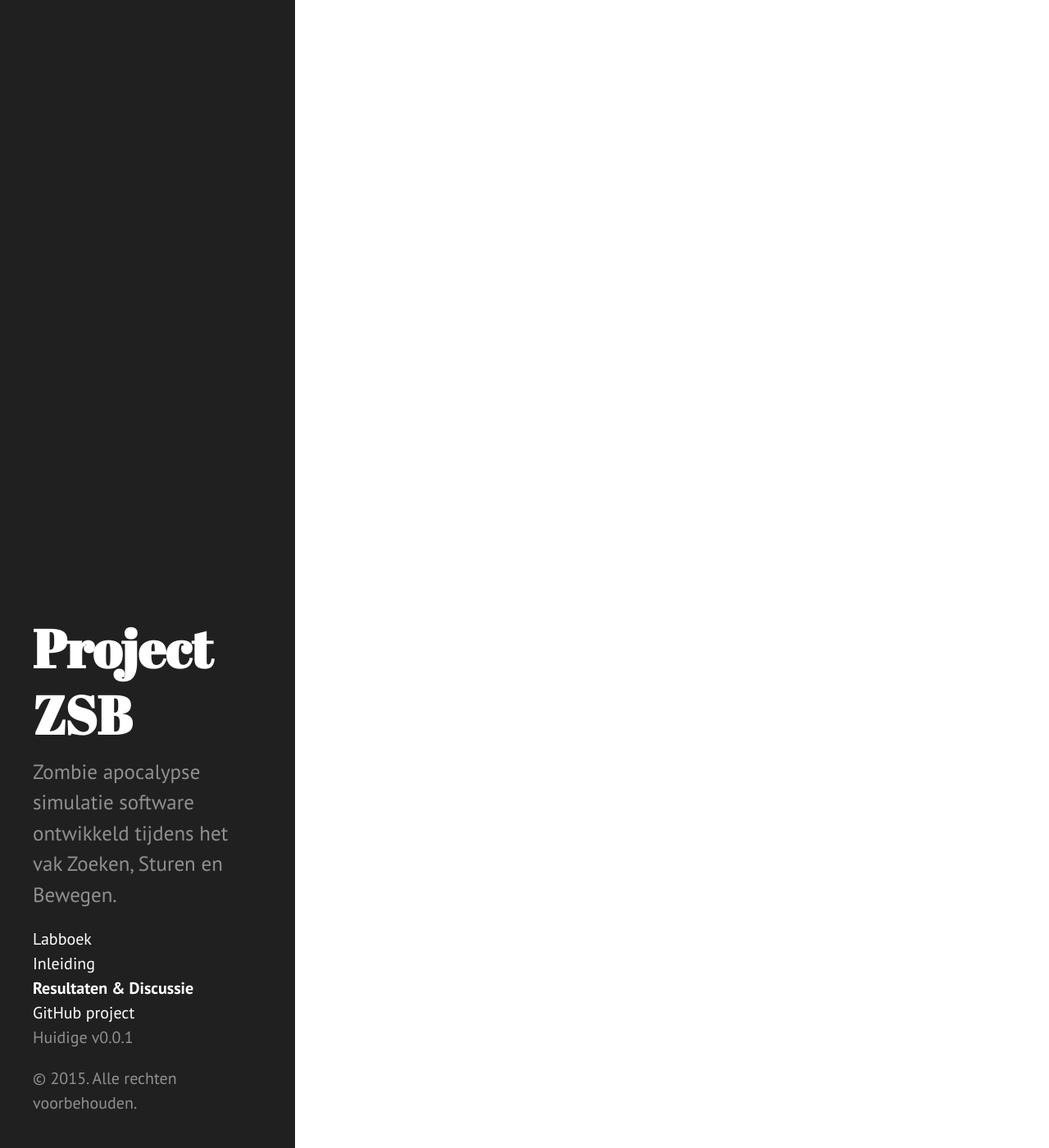
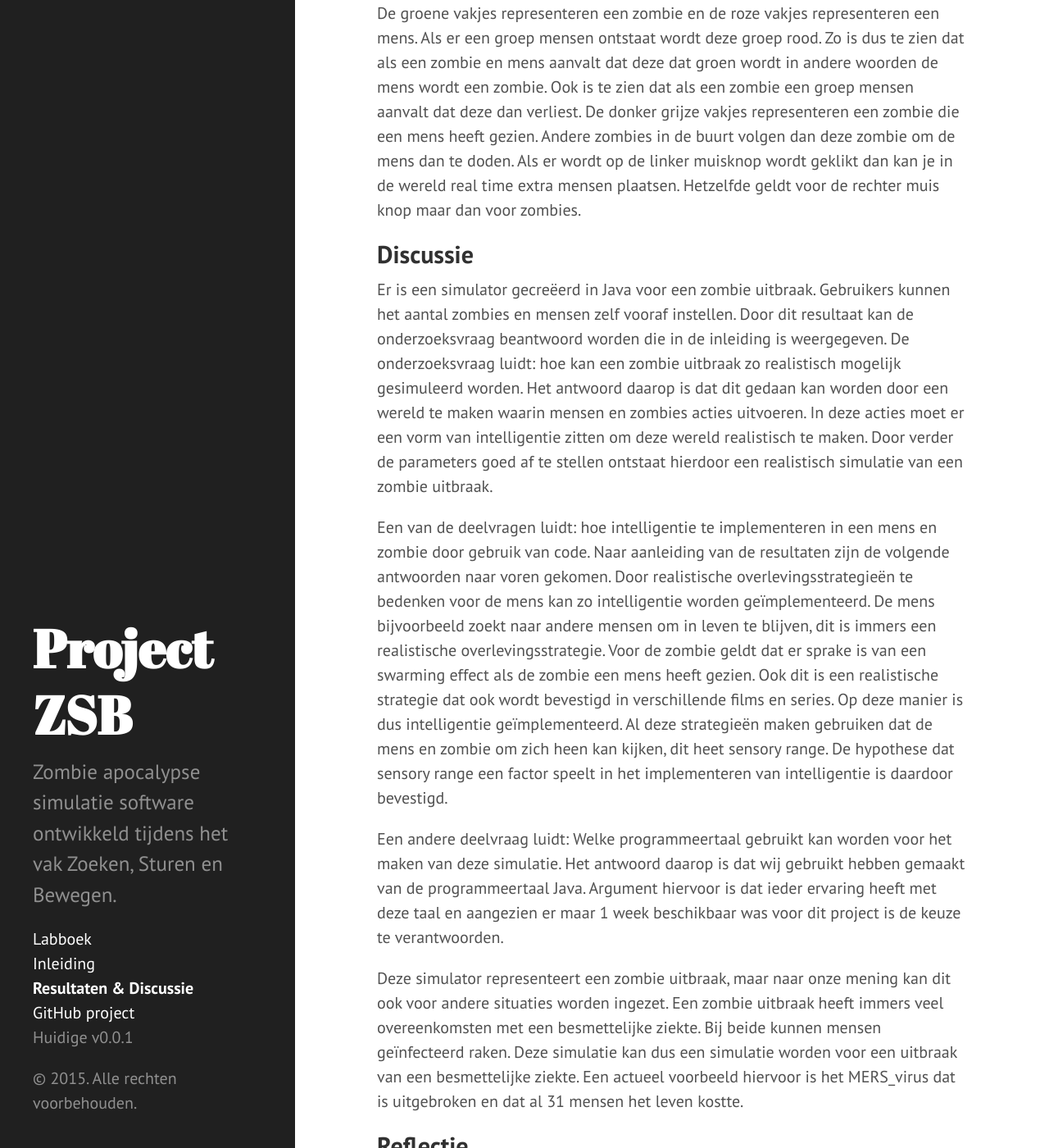
Before and after one commit to zombiea-apocalypse-sim/zombiea-apocalypse-sim.github.io, a Jekyll site: the page built from discussie.md, in a window 1280 px wide and 1400 px high, scrolled down 357 px. Shown: the whole window at 82% size. Built offline with Jekyll 4.4.1, drawn with Linux system fonts in a browser that asks for light colours; Markdown is read by kramdown in place of the engine named in the settings; some of the changed text lies outside the part shown.

Commit message:
resultaten en discu init

```diff
--- a/discussie.md
+++ b/discussie.md
@@ -2,3 +2,30 @@
 layout: page
 title: Resultaten & Discussie
 ---
+
+## Resultaten
+
+Voor het project van he vak zoeken, sturen en bewegen is dus een simulator gecreëerd voor een zombie uitbraak. De resultaten zijn in het volgende filmpje te zien. Hier is de simulator weergegeven met verschillende parameters.
+
+
+XXX FILMPJE JULIAN XXX
+
+
+De groene vakjes representeren een zombie en de roze vakjes representeren een mens. Als er een groep mensen ontstaat wordt deze groep rood. Zo is dus te zien dat als een zombie en mens aanvalt dat deze dat groen wordt in andere woorden de mens wordt een zombie. Ook is te zien dat als een zombie een groep mensen aanvalt dat deze dan verliest. De donker grijze vakjes representeren een zombie die een mens heeft gezien. Andere zombies in de buurt volgen dan deze zombie om de mens dan te doden. Als er wordt op de linker muisknop wordt geklikt dan kan je in de wereld real time extra mensen plaatsen. Hetzelfde geldt voor de rechter muis knop maar dan voor zombies.
+
+
+## Discussie
+
+Er is een simulator gecreëerd in Java voor een zombie uitbraak. Gebruikers kunnen het aantal zombies en mensen zelf vooraf instellen. Door dit resultaat kan de onderzoeksvraag beantwoord worden die in de inleiding is weergegeven. De onderzoeksvraag luidt:  hoe kan een zombie uitbraak zo realistisch mogelijk gesimuleerd worden. Het antwoord daarop is dat dit gedaan kan worden door een wereld te maken waarin mensen en zombies acties uitvoeren. In deze acties moet er een vorm van intelligentie zitten om deze wereld realistisch te maken. Door verder de parameters goed af te stellen ontstaat hierdoor een realistisch simulatie van een zombie uitbraak.
+
+Een van de deelvragen luidt: hoe intelligentie te implementeren in een mens en zombie door gebruik van code. Naar aanleiding van de resultaten zijn de volgende antwoorden naar voren gekomen. Door realistische  overlevingsstrategieën te bedenken voor de mens kan zo intelligentie worden geïmplementeerd. De mens bijvoorbeeld zoekt naar andere mensen om in leven te blijven, dit is immers een realistische overlevingsstrategie. Voor de zombie geldt dat er sprake is van een swarming effect als de zombie een mens heeft gezien. Ook dit is een realistische strategie dat ook wordt bevestigd in verschillende films en series. Op deze manier is dus intelligentie geïmplementeerd. Al deze strategieën maken gebruiken dat de mens en zombie om zich heen kan kijken, dit heet sensory range. De hypothese dat sensory range een factor speelt in het implementeren van intelligentie is daardoor bevestigd.
+
+Een andere deelvraag luidt: Welke programmeertaal gebruikt kan worden voor het maken van deze simulatie. Het antwoord daarop is dat wij gebruikt hebben gemaakt van de programmeertaal Java. Argument hiervoor is dat ieder ervaring heeft met deze taal en aangezien er maar 1 week beschikbaar was voor dit project is de keuze te verantwoorden.
+
+Deze simulator representeert een zombie uitbraak, maar naar onze mening kan dit ook voor andere situaties worden ingezet. Een zombie uitbraak heeft immers veel overeenkomsten met een besmettelijke ziekte. Bij beide kunnen mensen geïnfecteerd raken.  Deze simulatie kan dus een simulatie worden voor een uitbraak van een besmettelijke ziekte. Een actueel voorbeeld hiervoor is het MERS_virus dat is uitgebroken en dat al 31 mensen het leven kostte.
+
+
+## Reflectie
+
+Het project is naar onze mening zeer geslaagd. Bijna alle eisen die in het begin zijn opgesteld konden worden voldaan. Ook rekening houdend met de zeer korte tijd die beschikbaar was voor dit project.
+Hoewel er soms sprake was van miscommunicatie met betrekking tot gemaakte afspraken verliep de  samenwerking tussen de project leden voorspoedig. Waar wij van baalden is dat het niet gelukt is om zee te implementeren  in onze wereld. Dit kwam ook door tijdgebrek maar vooral omdat wij dit geen toegevoegde waarde vinden. Het was dus niet waard om er veel tijd aan te besteden. Voor toekomstige projecten is het wellicht handig om een duidelijkere planning te maken van de benodigde werkzaamheden. Ook kan een duidelijkere taakverdeling een positieve factor zijn op het resultaat. We merkten dat doordat er geen planning en duidelijke taakverdeling was dat er soms onduidelijkheden ontstonden. Maar al met al zijn wij zeer tevreden.
```
